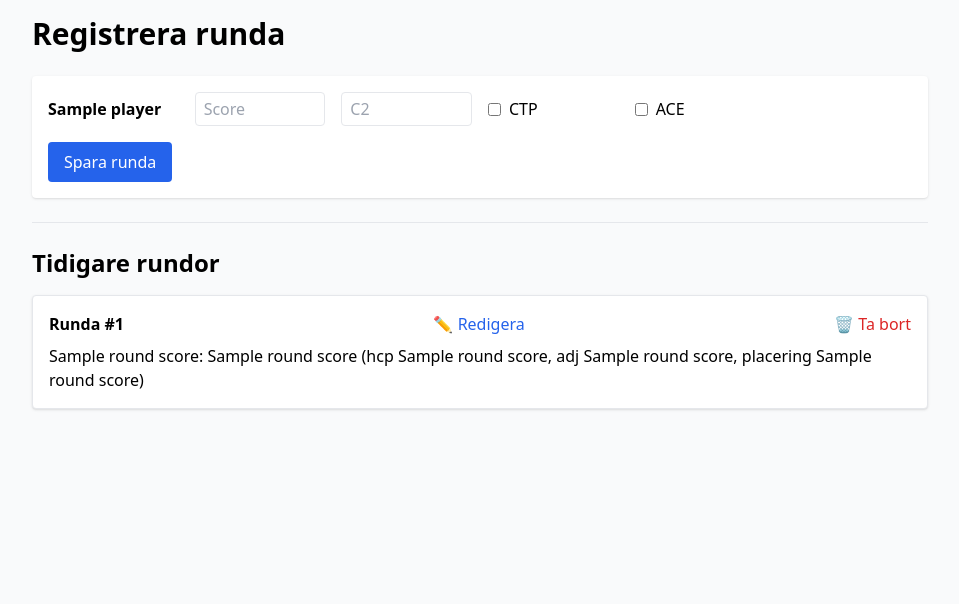
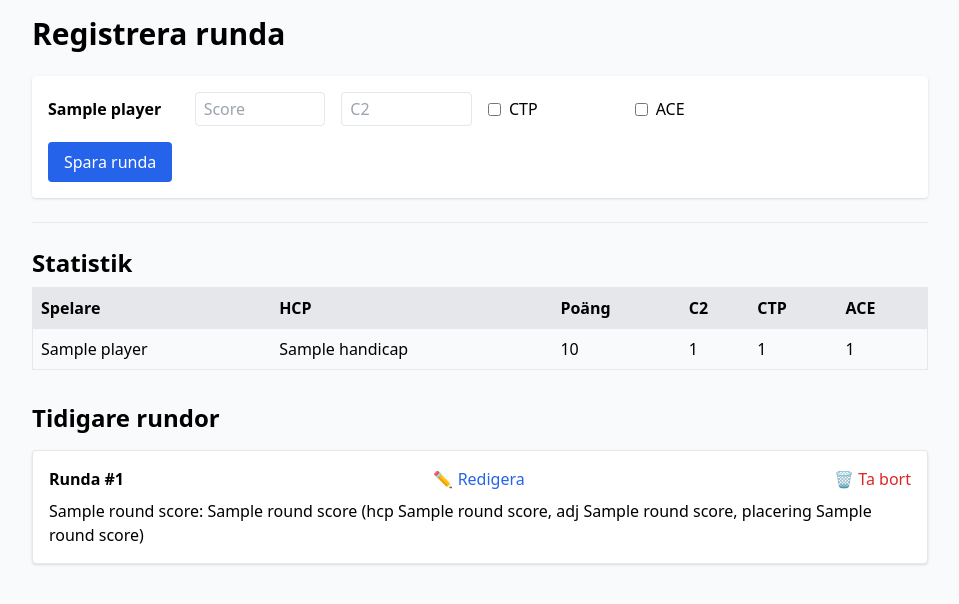
Before and after one commit to Cuboneman/CDG_tourapp, a Flask app: page / in a window 1280 px wide. Shown: the top 604 px of the page, without its empty margins (160-1119 px from the left). Run offline with Flask 3, Linux system fonts and the light colour scheme; the visitor is signed in with stand-in values (Sample User, id 1); a database or web service that is not in the repository returns one stand-in record (values such as "Sample title"); some libraries are stand-ins or nearby versions.

Commit message:
Update index.html

```diff
--- a/templates/index.html
+++ b/templates/index.html
@@ -33,7 +33,33 @@
 
     <hr class="my-6">
 
-    <h2 class="text-2xl font-bold mt-6">Tidigare rundor</h2>
+    <h2 class="text-2xl font-bold mt-6">Statistik</h2>
+    <table class="w-full mt-2 text-left border">
+      <thead class="bg-gray-200">
+        <tr>
+          <th class="p-2">Spelare</th>
+          <th class="p-2">HCP</th>
+          <th class="p-2">Poäng</th>
+          <th class="p-2">C2</th>
+          <th class="p-2">CTP</th>
+          <th class="p-2">ACE</th>
+        </tr>
+      </thead>
+      <tbody>
+        {% for player in players %}
+        <tr class="border-t">
+          <td class="p-2">{{ player[1] }}</td>
+          <td class="p-2">{{ player[2] }}</td>
+          <td class="p-2">{{ player[3] }}</td>
+          <td class="p-2">{{ player[4] }}</td>
+          <td class="p-2">{{ player[5] }}</td>
+          <td class="p-2">{{ player[6] }}</td>
+        </tr>
+        {% endfor %}
+      </tbody>
+    </table>
+
+    <h2 class="text-2xl font-bold mt-8">Tidigare rundor</h2>
     {% for round in rounds %}
     <div class="mt-4 border p-4 bg-white shadow rounded">
       <div class="flex justify-between">
```
